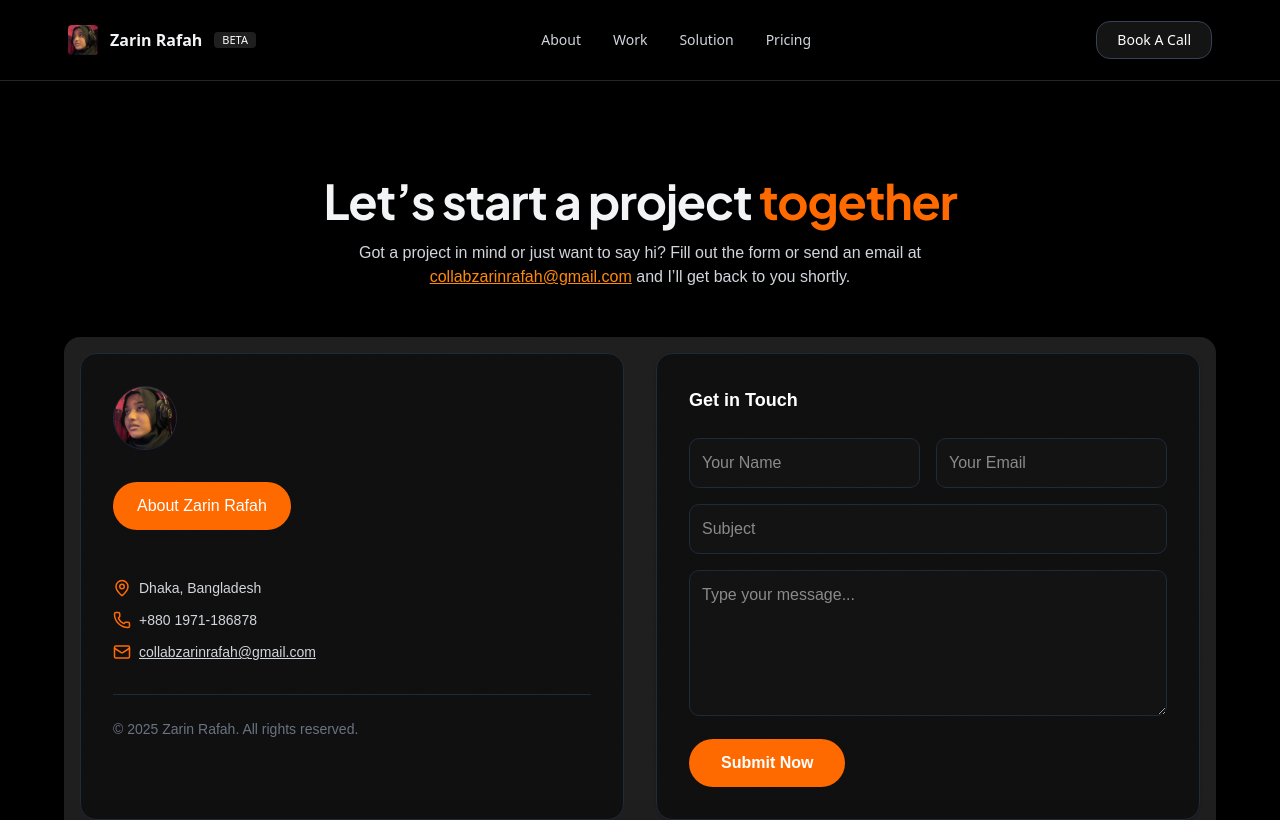
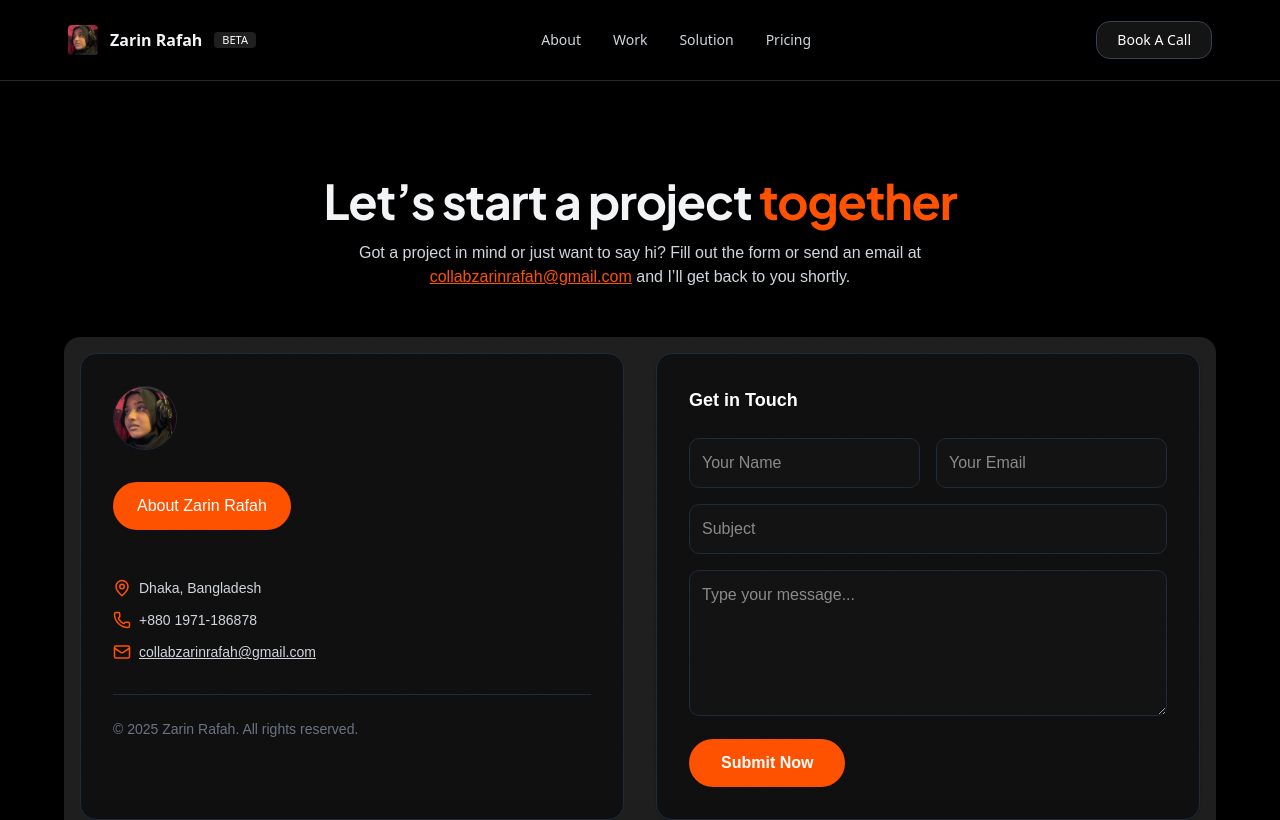
Before and after one commit to arifalmas/zarinrafah, a Next.js app: page /contact in a window 1280 px wide. Shown: the top 820 px of the page. Built offline with nearby package versions, Linux system fonts and the light colour scheme.

Commit message:
re design updated

```diff
--- a/src/app/components/About/about.tsx
+++ b/src/app/components/About/about.tsx
@@ -126,7 +126,7 @@ export default function Work() {
                                                 whileInView={{ opacity: 1, y: 0 }}
                                                 transition={{ duration: 0.6, delay: 0.3 }}
                                                 viewport={{ once: true }}
-                                                className="relative rounded-2xl overflow-hidden bg-[#151515] h-[420px] sm:h-[560px] md:h-[600px]"
+                                                className="relative rounded-2xl overflow-hidden p-3 bg-[#151515] h-[420px] sm:h-[560px] md:h-[600px]"
                                         >
                                                 <video
                                                         src="/videos/zarin.mp4"
--- a/src/app/contact/ContactClient.tsx
+++ b/src/app/contact/ContactClient.tsx
@@ -15,17 +15,30 @@ export default function ContactClient() {
                 message: "",
         });
 
-        const handleChange = (e) =>
+        // ✅ Properly typed change handler
+        const handleChange = (e: React.ChangeEvent<HTMLInputElement | HTMLTextAreaElement>) => {
                 setFormData({ ...formData, [e.target.name]: e.target.value });
+        };
 
-        const handleSubmit = (e) => {
+        // ✅ Safe and properly encoded mailto link
+        const handleSubmit = (e: React.FormEvent<HTMLFormElement>) => {
                 e.preventDefault();
+
                 const { name, email, subject, message } = formData;
+
+                const body = `
+Name: ${name}
+Email: ${email}
+
+Message:
+${message}
+                `;
+
                 const mailtoLink = `mailto:collabzarinrafah@gmail.com?subject=${encodeURIComponent(
                         subject || "New Message"
-                )}&body=${encodeURIComponent(
-                        `Name: ${name}\nEmail: ${email}\n\nMessage:\n${message}`
-                )}`;
+                )}&body=${encodeURIComponent(body)}`;
+
+                // ✅ Open mail client safely
                 window.location.href = mailtoLink;
         };
 
@@ -36,7 +49,7 @@ export default function ContactClient() {
                                 style={{ fontFamily: "Poppins, sans-serif" }}
                         >
                                 <div className="max-w-6xl mx-auto">
-                                        {/* ===== Combined Fade-in for Heading & Subtitle ===== */}
+                                        {/* ===== Heading ===== */}
                                         <motion.div
                                                 initial={{ opacity: 0, y: 50 }}
                                                 whileInView={{ opacity: 1, y: 0 }}
@@ -45,14 +58,15 @@ export default function ContactClient() {
                                                 className="text-center mb-12"
                                         >
                                                 <h2 className="text-4xl md:text-5xl font-extrabold text-gray-100 mb-4 tracking-tight">
-                                                        Let’s start a project <span className="text-orange-500">together</span>
+                                                        Let’s start a project{" "}
+                                                        <span className="text-[#FF5100]">together</span>
                                                 </h2>
                                                 <p className="text-gray-300 font-medium max-w-2xl mx-auto">
                                                         Got a project in mind or just want to say hi? Fill out the form or
                                                         send an email at{" "}
                                                         <a
                                                                 href="mailto:collabzarinrafah@gmail.com"
-                                                                className="text-orange-400 underline"
+                                                                className="text-[#FF5100] underline"
                                                         >
                                                                 collabzarinrafah@gmail.com
                                                         </a>{" "}
@@ -83,24 +97,24 @@ export default function ContactClient() {
                                                         <motion.a
                                                                 href="/#about"
                                                                 whileHover={{ scale: 1.05 }}
-                                                                className="inline-block bg-orange-500 text-white font-medium px-6 py-3 rounded-full transition hover:bg-orange-600 w-fit"
+                                                                className="inline-block bg-[#FF5100] text-white font-medium px-6 py-3 rounded-full transition hover:bg-[#e04a00] w-fit"
                                                         >
                                                                 About Zarin Rafah
                                                         </motion.a>
 
                                                         <div className="mt-4 space-y-3 text-sm text-gray-300">
                                                                 <p className="flex items-center gap-2">
-                                                                        <MapPin size={18} className="text-orange-500" /> Dhaka,
+                                                                        <MapPin size={18} className="text-[#FF5100]" /> Dhaka,
                                                                         Bangladesh
                                                                 </p>
                                                                 <p className="flex items-center gap-2">
-                                                                        <Phone size={18} className="text-orange-500" /> +880 1971-186878
+                                                                        <Phone size={18} className="text-[#FF5100]" /> +880 1971-186878
                                                                 </p>
                                                                 <p className="flex items-center gap-2">
-                                                                        <Mail size={18} className="text-orange-500" />{" "}
+                                                                        <Mail size={18} className="text-[#FF5100]" />{" "}
                                                                         <a
                                                                                 href="mailto:collabzarinrafah@gmail.com"
-                                                                                className="underline hover:text-orange-400"
+                                                                                className="underline hover:text-[#FF5100]"
                                                                         >
                                                                                 collabzarinrafah@gmail.com
                                                                         </a>
@@ -127,7 +141,7 @@ export default function ContactClient() {
                                                                                 value={formData.name}
                                                                                 onChange={handleChange}
                                                                                 required
-                                                                                className="w-full p-3 rounded-lg border border-gray-800 bg-[#121212] text-white focus:outline-none focus:border-orange-500"
+                                                                                className="w-full p-3 rounded-lg border border-gray-800 bg-[#121212] text-white focus:outline-none focus:border-[#FF5100]"
                                                                         />
                                                                         <input
                                                                                 type="email"
@@ -136,7 +150,7 @@ export default function ContactClient() {
                                                                                 value={formData.email}
                                                                                 onChange={handleChange}
                                                                                 required
-                                                                                className="w-full p-3 rounded-lg border border-gray-800 bg-[#121212] text-white focus:outline-none focus:border-orange-500"
+                                                                                className="w-full p-3 rounded-lg border border-gray-800 bg-[#121212] text-white focus:outline-none focus:border-[#FF5100]"
                                                                         />
                                                                 </div>
 
@@ -147,7 +161,7 @@ export default function ContactClient() {
                                                                         value={formData.subject}
                                                                         onChange={handleChange}
                                                                         required
-                                                                        className="w-full p-3 rounded-lg border border-gray-800 bg-[#121212] text-white focus:outline-none focus:border-orange-500"
+                                                                        className="w-full p-3 rounded-lg border border-gray-800 bg-[#121212] text-white focus:outline-none focus:border-[#FF5100]"
                                                                 />
 
                                                                 <textarea
@@ -157,13 +171,13 @@ export default function ContactClient() {
                                                                         value={formData.message}
                                                                         onChange={handleChange}
                                                                         required
-                                                                        className="w-full p-3 rounded-lg border border-gray-800 bg-[#121212] text-white focus:outline-none focus:border-orange-500"
+                                                                        className="w-full p-3 rounded-lg border border-gray-800 bg-[#121212] text-white focus:outline-none focus:border-[#FF5100]"
                                                                 ></textarea>
 
                                                                 <motion.button
                                                                         whileHover={{ scale: 1.05 }}
                                                                         type="submit"
-                                                                        className="bg-orange-500 text-white font-semibold px-8 py-3 rounded-full hover:bg-orange-600 transition w-full md:w-auto"
+                                                                        className="bg-[#FF5100] text-white font-semibold px-8 py-3 rounded-full hover:bg-[#e04a00] transition w-full md:w-auto"
                                                                 >
                                                                         Submit Now
                                                                 </motion.button>
```
Also changed, not shown: 1 other file (tests, documents, lock files or other folders).
